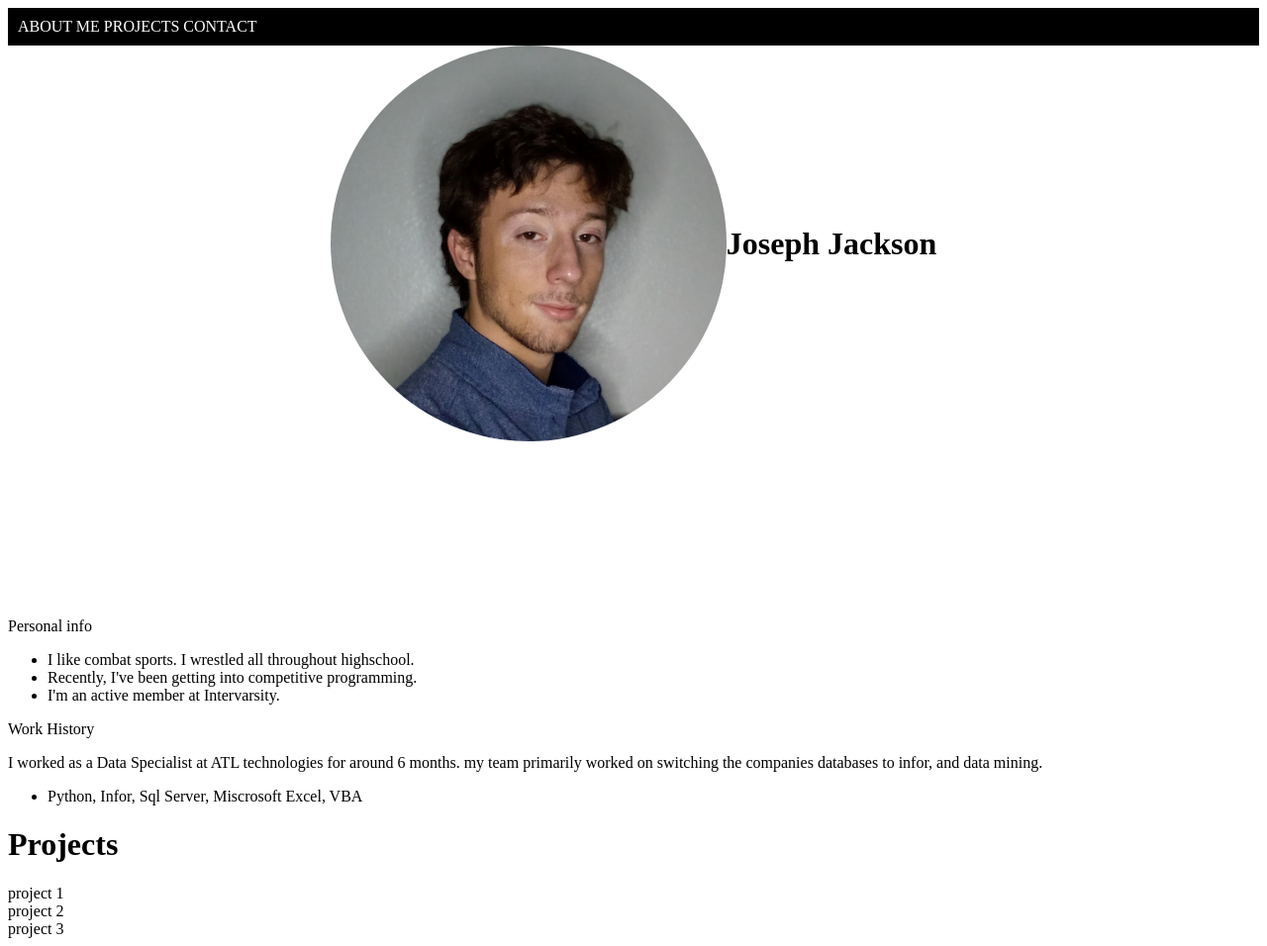
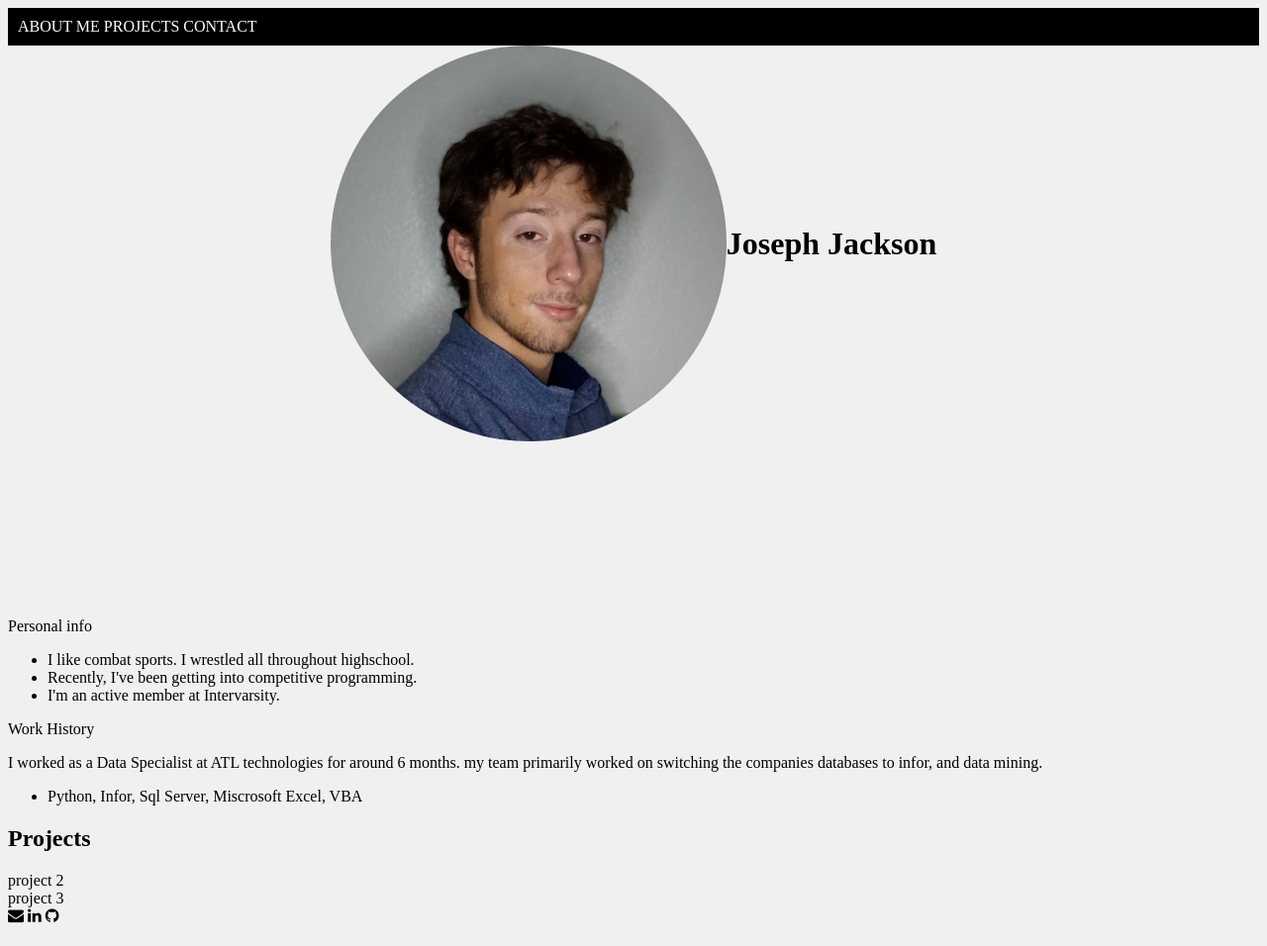
Before and after one commit to Joseph-R-Jackson/Joseph-R-Jackson.github.io, a plain HTML site: page index.html in a window 1280 px wide. Shown: the whole page at 99% size. Drawn offline with Linux system fonts and the light colour scheme.

Commit message:
Added contact font images

```diff
--- a/css/styles.css
+++ b/css/styles.css
@@ -1,5 +1,10 @@
 :root {
     --font-color: #595959;
+}
+
+body {
+    background-color: #F0F0F0;
+    color:black;
 }
 
 nav ul {
@@ -36,3 +41,7 @@ nav li a:hover {
     justify-content: center;
     align-items: center;
 }
+
+h1 {
+    size: 48pt;
+}
--- a/index.html
+++ b/index.html
@@ -5,16 +5,17 @@
     <meta http-equiv="X-UA-Compatible" content="IE=edge">
     <meta name="viewport" content="width=device-width, initial-scale=1.0">
     <link rel="stylesheet" href="./css/styles.css">
+    <link rel="stylesheet" href="https://cdnjs.cloudflare.com/ajax/libs/font-awesome/4.7.0/css/font-awesome.min.css">
     <title>Document</title>
 </head>
 <body>
-    <!--100% width, 600px-->
+
     <div id="header">
         <nav>
             <ul>
-                <li><a href="#about-Me">ABOUT ME</a></li>
+                <li><a href="#about-me">ABOUT ME</a></li>
                 <li><a href="#projects">PROJECTS</a></li>
-                <li><a href="#contact">CONTACT</a></li>
+                <li><a href="#contacts">CONTACT</a></li>
             </ul>
         </nav>
         <div class="flex-container">
@@ -25,7 +26,7 @@
     </div>
 
     </div>
-    <div>
+    <section id="about-me">
         <p>Personal info</p>
         <ul>
             <li>I like combat sports. I wrestled all throughout highschool.</li>
@@ -40,12 +41,15 @@
         <ul>
             <li>Python, Infor, Sql Server, Miscrosoft Excel, VBA</li>
         </ul>
+    </section>
 
-    </div>
-    <div>
+    <section id="projects">
         <h1>Projects</h1>
         <div>
-            project 1
+            <!--image-->
+            <!--title-->
+            <!--description-->
+            <!--link-->
         </div>
         <div>
             project 2
@@ -53,9 +57,13 @@
         <div>
             project 3
         </div>
-    </div>
+    </section>
 
-
+    <section id="contacts">
+        <i class="fa fa-envelope"></i>
+        <i class="fa fa-linkedin"></i>
+        <i class="fa fa-github"></i>
+    </section>
 
 </body>
 </html>
```
